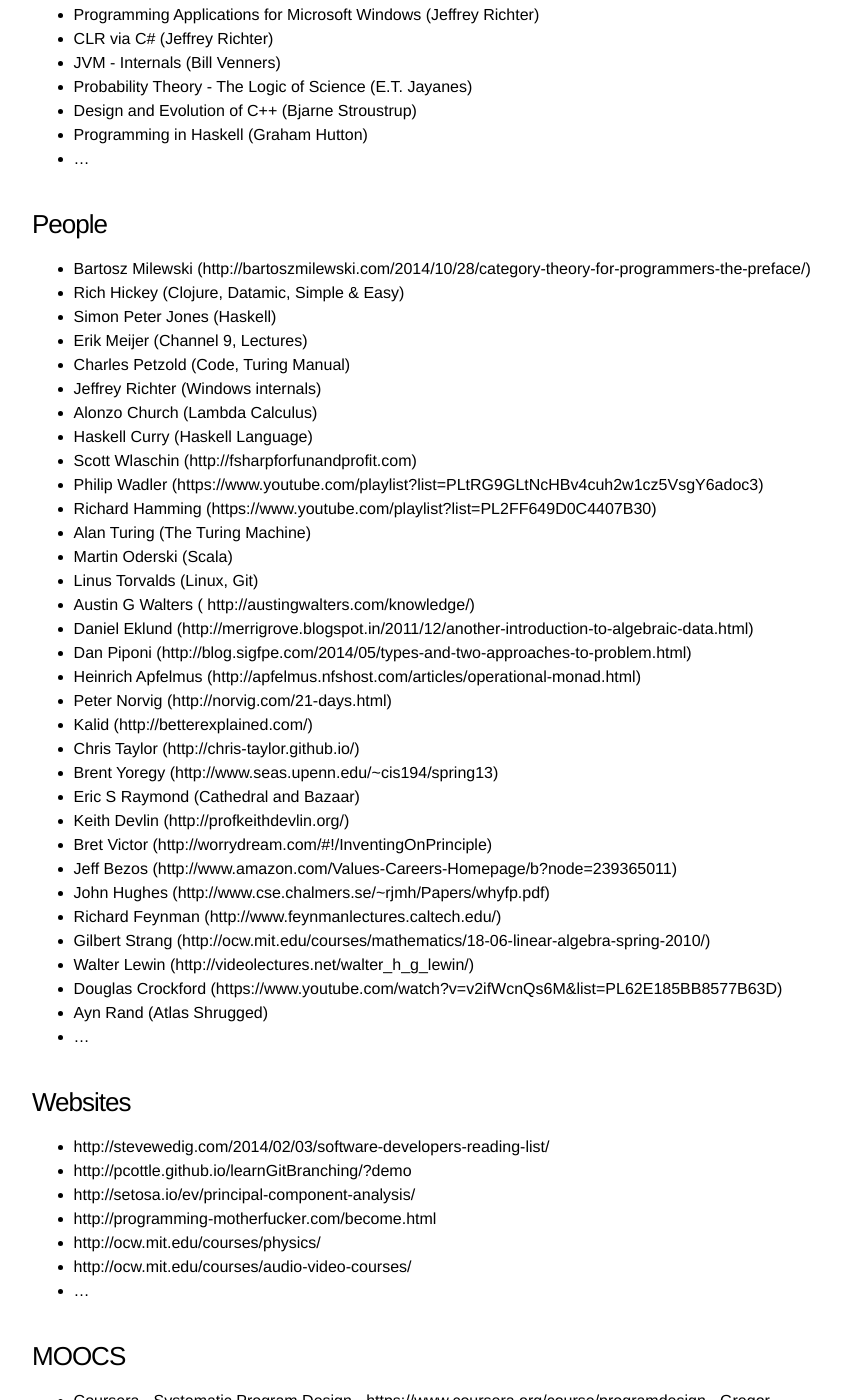
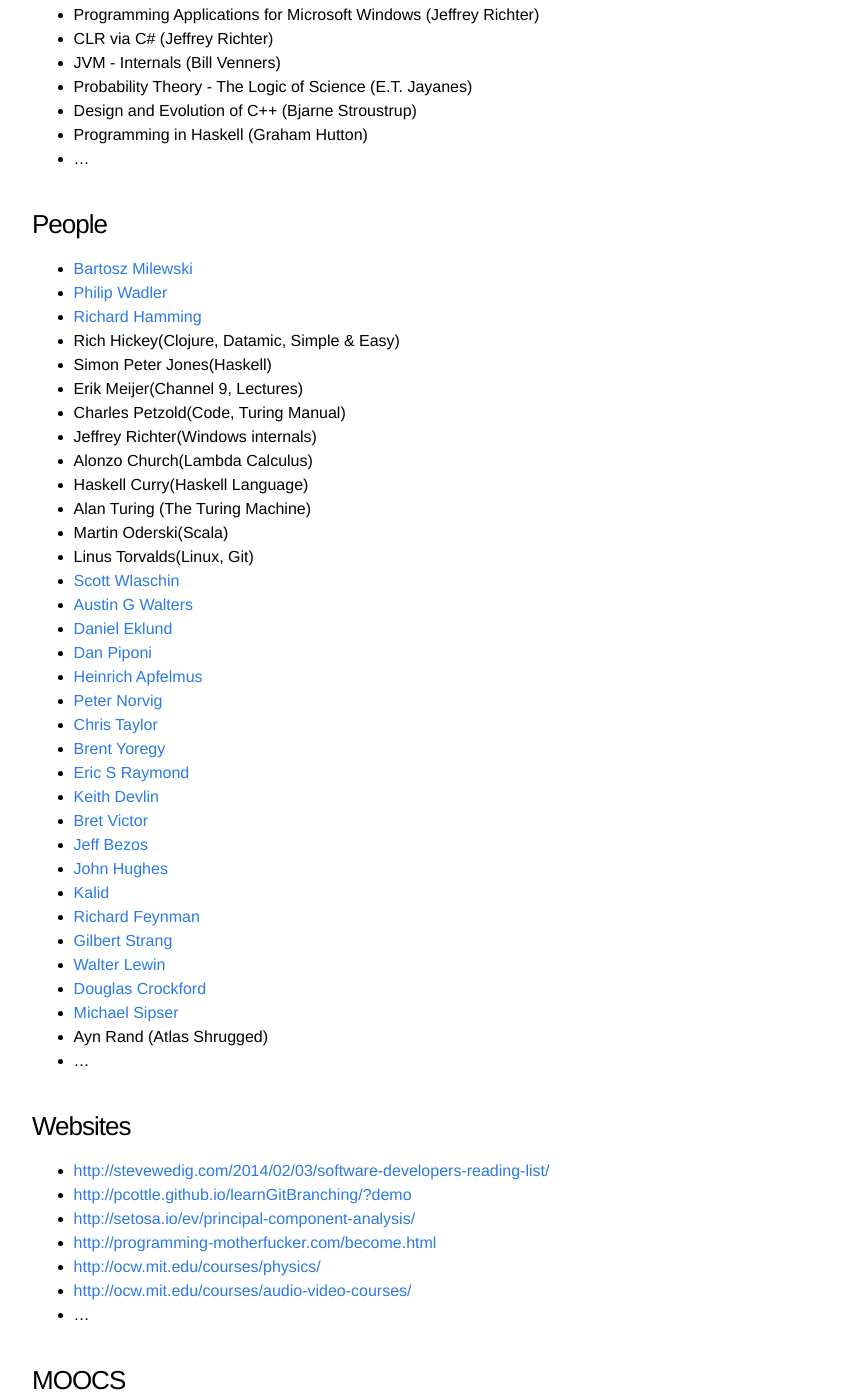
Before and after one commit to ChandraKoduru/chandrakoduru.github.io, a Jekyll site: the page built from _posts/2015-03-06-sources-of-my-knowledge.md, in a window 1280 px wide and 1400 px high, scrolled down 567 px. Shown: the whole window, without its empty margins (208-1049 px from the left). Built offline with Jekyll 4.4.1, drawn with Linux system fonts in a browser that asks for light colours; some of the changed text lies outside the part shown.

Commit message:
formatted the urls to be clickable

```diff
--- a/_posts/2015-03-06-sources-of-my-knowledge.md
+++ b/_posts/2015-03-06-sources-of-my-knowledge.md
@@ -30,60 +30,61 @@ category: life
 
 ### People
 
-* Bartosz Milewski (http://bartoszmilewski.com/2014/10/28/category-theory-for-programmers-the-preface/)
-* Rich Hickey (Clojure, Datamic, Simple & Easy)
-* Simon Peter Jones (Haskell)
-* Erik Meijer (Channel 9, Lectures)
-* Charles Petzold (Code, Turing Manual)
-* Jeffrey Richter (Windows internals)
-* Alonzo Church (Lambda Calculus)
-* Haskell Curry (Haskell Language)
-* Scott Wlaschin (http://fsharpforfunandprofit.com)
-* Philip Wadler (https://www.youtube.com/playlist?list=PLtRG9GLtNcHBv4cuh2w1cz5VsgY6adoc3)
-* Richard Hamming (https://www.youtube.com/playlist?list=PL2FF649D0C4407B30)
+* [Bartosz Milewski](http://bartoszmilewski.com/2014/10/28/category-theory-for-programmers-the-preface/)
+* [Philip Wadler](https://www.youtube.com/playlist?list=PLtRG9GLtNcHBv4cuh2w1cz5VsgY6adoc3)
+* [Richard Hamming](https://www.youtube.com/playlist?list=PL2FF649D0C4407B30)
+* Rich Hickey(Clojure, Datamic, Simple & Easy)
+* Simon Peter Jones(Haskell)
+* Erik Meijer(Channel 9, Lectures)
+* Charles Petzold(Code, Turing Manual)
+* Jeffrey Richter(Windows internals)
+* Alonzo Church(Lambda Calculus)
+* Haskell Curry(Haskell Language)
 * Alan Turing (The Turing Machine)
-* Martin Oderski (Scala)
-* Linus Torvalds (Linux, Git)
-* Austin G Walters ( http://austingwalters.com/knowledge/)
-* Daniel Eklund (http://merrigrove.blogspot.in/2011/12/another-introduction-to-algebraic-data.html)
-* Dan Piponi (http://blog.sigfpe.com/2014/05/types-and-two-approaches-to-problem.html)
-* Heinrich Apfelmus (http://apfelmus.nfshost.com/articles/operational-monad.html)
-* Peter Norvig (http://norvig.com/21-days.html)
-* Kalid (http://betterexplained.com/)
-* Chris Taylor (http://chris-taylor.github.io/)
-* Brent Yoregy (http://www.seas.upenn.edu/~cis194/spring13)
-* Eric S Raymond (Cathedral and Bazaar)
-* Keith Devlin (http://profkeithdevlin.org/)
-* Bret Victor (http://worrydream.com/#!/InventingOnPrinciple)
-* Jeff Bezos (http://www.amazon.com/Values-Careers-Homepage/b?node=239365011)
-* John Hughes (http://www.cse.chalmers.se/~rjmh/Papers/whyfp.pdf)
-* Richard Feynman (http://www.feynmanlectures.caltech.edu/)
-* Gilbert Strang (http://ocw.mit.edu/courses/mathematics/18-06-linear-algebra-spring-2010/)
-* Walter Lewin (http://videolectures.net/walter_h_g_lewin/)
-* Douglas Crockford (https://www.youtube.com/watch?v=v2ifWcnQs6M&list=PL62E185BB8577B63D)
+* Martin Oderski(Scala)
+* Linus Torvalds(Linux, Git)
+* [Scott Wlaschin](http://fsharpforfunandprofit.com)
+* [Austin G Walters]( http://austingwalters.com/knowledge/)
+* [Daniel Eklund](http://merrigrove.blogspot.in/2011/12/another-introduction-to-algebraic-data.html)
+* [Dan Piponi](http://blog.sigfpe.com/2014/05/types-and-two-approaches-to-problem.html)
+* [Heinrich Apfelmus](http://apfelmus.nfshost.com/articles/operational-monad.html)
+* [Peter Norvig](http://norvig.com/21-days.html)
+* [Chris Taylor](http://chris-taylor.github.io/)
+* [Brent Yoregy](http://www.seas.upenn.edu/~cis194/spring13)
+* [Eric S Raymond](Cathedral and Bazaar)
+* [Keith Devlin](http://profkeithdevlin.org/)
+* [Bret Victor](http://worrydream.com/#!/InventingOnPrinciple)
+* [Jeff Bezos](http://www.amazon.com/Values-Careers-Homepage/b?node=239365011)
+* [John Hughes](http://www.cse.chalmers.se/~rjmh/Papers/whyfp.pdf)
+* [Kalid](http://betterexplained.com/)
+* [Richard Feynman](http://www.feynmanlectures.caltech.edu/)
+* [Gilbert Strang](http://ocw.mit.edu/courses/mathematics/18-06-linear-algebra-spring-2010/)
+* [Walter Lewin](http://videolectures.net/walter_h_g_lewin/)
+* [Douglas Crockford](https://www.youtube.com/watch?v=v2ifWcnQs6M&list=PL62E185BB8577B63D)
+* [Michael Sipser](https://www.youtube.com/watch?v=msp2y_Y5ML://www.youtube.com/watch?v=msp2y_Y5MLE)
 * Ayn Rand (Atlas Shrugged)
 * ...
 
 ### Websites
-* http://stevewedig.com/2014/02/03/software-developers-reading-list/
-* http://pcottle.github.io/learnGitBranching/?demo
-* http://setosa.io/ev/principal-component-analysis/
-* http://programming-motherfucker.com/become.html
-* http://ocw.mit.edu/courses/physics/
-* http://ocw.mit.edu/courses/audio-video-courses/
+* [http://stevewedig.com/2014/02/03/software-developers-reading-list/](http://stevewedig.com/2014/02/03/software-developers-reading-list/)
+* [http://pcottle.github.io/learnGitBranching/?demo](http://pcottle.github.io/learnGitBranching/?demo)
+* [http://setosa.io/ev/principal-component-analysis/](http://setosa.io/ev/principal-component-analysis/)
+* [http://programming-motherfucker.com/become.html](http://programming-motherfucker.com/become.html)
+* [http://ocw.mit.edu/courses/physics/](http://ocw.mit.edu/courses/physics/)
+* [http://ocw.mit.edu/courses/audio-video-courses/](http://ocw.mit.edu/courses/audio-video-courses/)
 * ...
 
 ### MOOCS
-* Coursera - Systematic Program Design - https://www.coursera.org/course/programdesign - Gregor Kiczales
-* MITX - Circuits and Electronics  - https://6002x.mitx.mit.edu/courseware
-* UTAustin - Linear Algebra Foundations to Frontiers - https://courses.edx.org/courses/UTAustinX/UT.5.02x/1T2015/courseware
-* CornellX - Computing Technology Inside Smartphone - https://courses.edx.org/courses/CornellX/ENGRI1210x/1T2015/courseware
-* MITX - Computation Structures - https://courses.edx.org/courses/MITx/6.004.1x/1T2015/courseware/c4/c4s1/
-* MITX - Probability - The science of uncertainity - https://courses.edx.org/courses/MITx/6.041x_1/1T2015/courseware
+* Coursera - [Systematic Program Design ](https://www.coursera.org/course/programdesign)- Gregor Kiczales
+* MITX - [Circuits and Electronics](https://6002x.mitx.mit.edu/courseware)
+* UTAustin - [Linear Algebra Foundations to Frontiers](https://courses.edx.org/courses/UTAustinX/UT.5.02x/1T2015/courseware)
+* CornellX - [Computing Technology Inside Smartphone](https://courses.edx.org/courses/CornellX/ENGRI1210x/1T2015/courseware)
+* MITX - [Computation Structures](https://courses.edx.org/courses/MITx/6.004.1x/1T2015/courseware/c4/c4s1/)
+* MITX - [Probability - The science of uncertainity](https://courses.edx.org/courses/MITx/6.041x_1/1T2015/courseware)
 * MITX - Analytics Edge
-* PurdueX - Communicating Strategically - https://courses.edx.org/courses/PurdueX/pncom201501x/2015_T1/courseware
+* PurdueX - [Communicating Strategically](https://courses.edx.org/courses/PurdueX/pncom201501x/2015_T1/courseware)
 * Udacity - The design of computer programs (Peter Norvig)
-* Coursera - The Hardware/Software Interface -  https://www.coursera.org/course/hwswinterface
+* Coursera - [The Hardware/Software Interface](https://www.coursera.org/course/hwswinterface)
 * Coursera - Functional Programming - Erik Meijer (DeltaX)
 * Coursera - Principles of reactive programming (Scala, Martin Oderski, EPFL)
 * Coursera - Algorithms 1 & 2 - Robert Sedgewick (Princeton)
@@ -91,11 +92,11 @@ category: life
 * Coursera - Data Science - Specialization - John Hopkins University
 * Coursera - Public Speaking
 * Iverisity - Design Thinking
-* MIT - Physics - http://ocw.mit.edu/courses/physics/ (Walter Levin)
-* Haskell - Brent Yoregy - http://www.seas.upenn.edu/~cis194/spring13
-* Coursera - Web Intelligence and Big Data - https://www.coursera.org/course/bigdata
-* Coursera - Algorithmic Thinking - https://www.coursera.org/course/algorithmicthink1
-* Coursera - Learning how to learn - https://www.coursera.org/learn/learning-how-to-learn
+* MIT - [Physics](http://ocw.mit.edu/courses/physics/) (Walter Levin)
+* Haskell - [Brent Yoregy](http://www.seas.upenn.edu/~cis194/spring13)
+* Coursera - [Web Intelligence and Big Data](https://www.coursera.org/course/bigdata)
+* Coursera - [Algorithmic Thinking](https://www.coursera.org/course/algorithmicthink1)
+* Coursera - [Learning how to learn](https://www.coursera.org/learn/learning-how-to-learn)
 
 ### Papers
 * Why Functional Programming Matters (http://www.cse.chalmers.se/~rjmh/Papers/whyfp.pdf)
```
